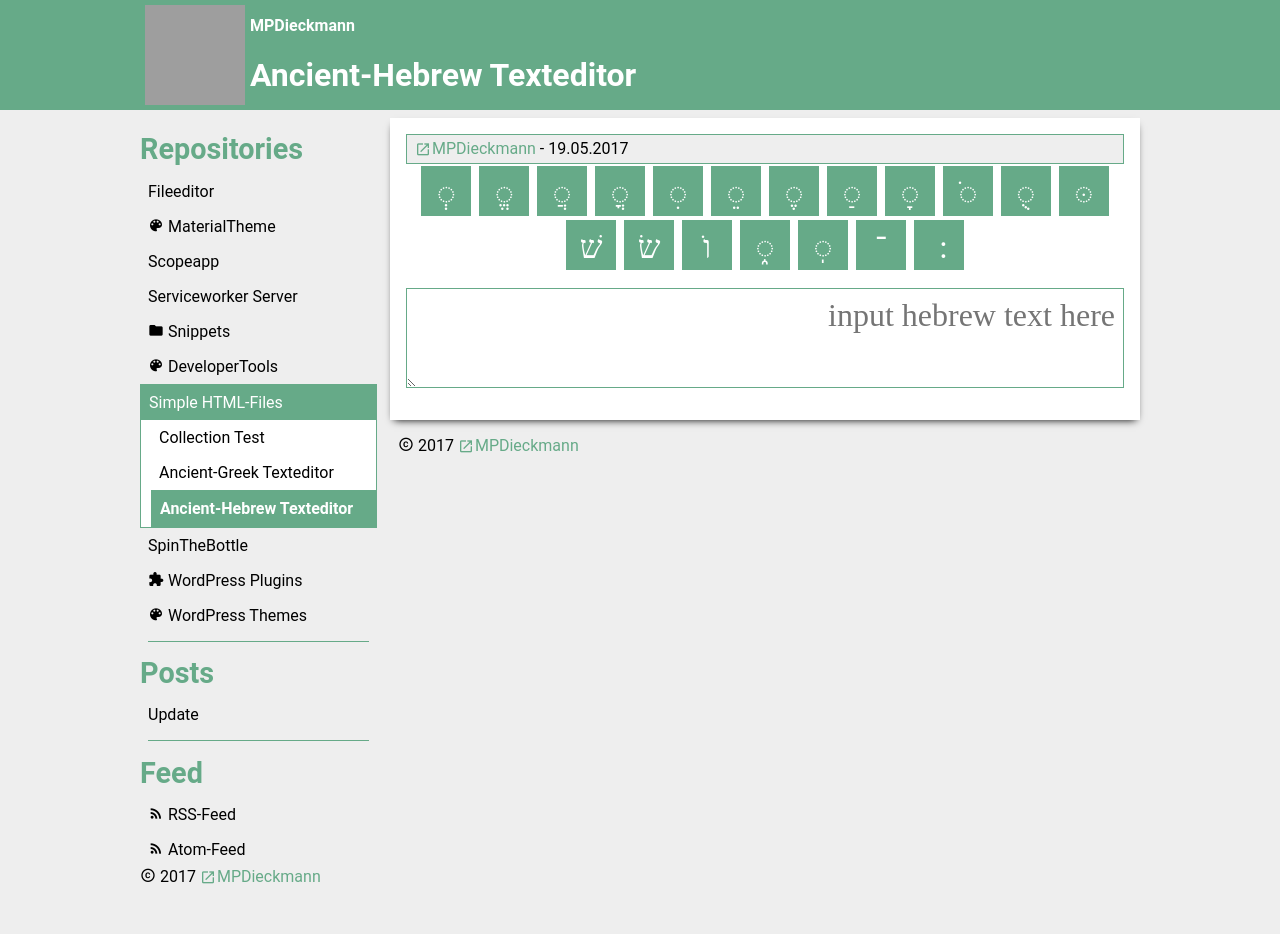
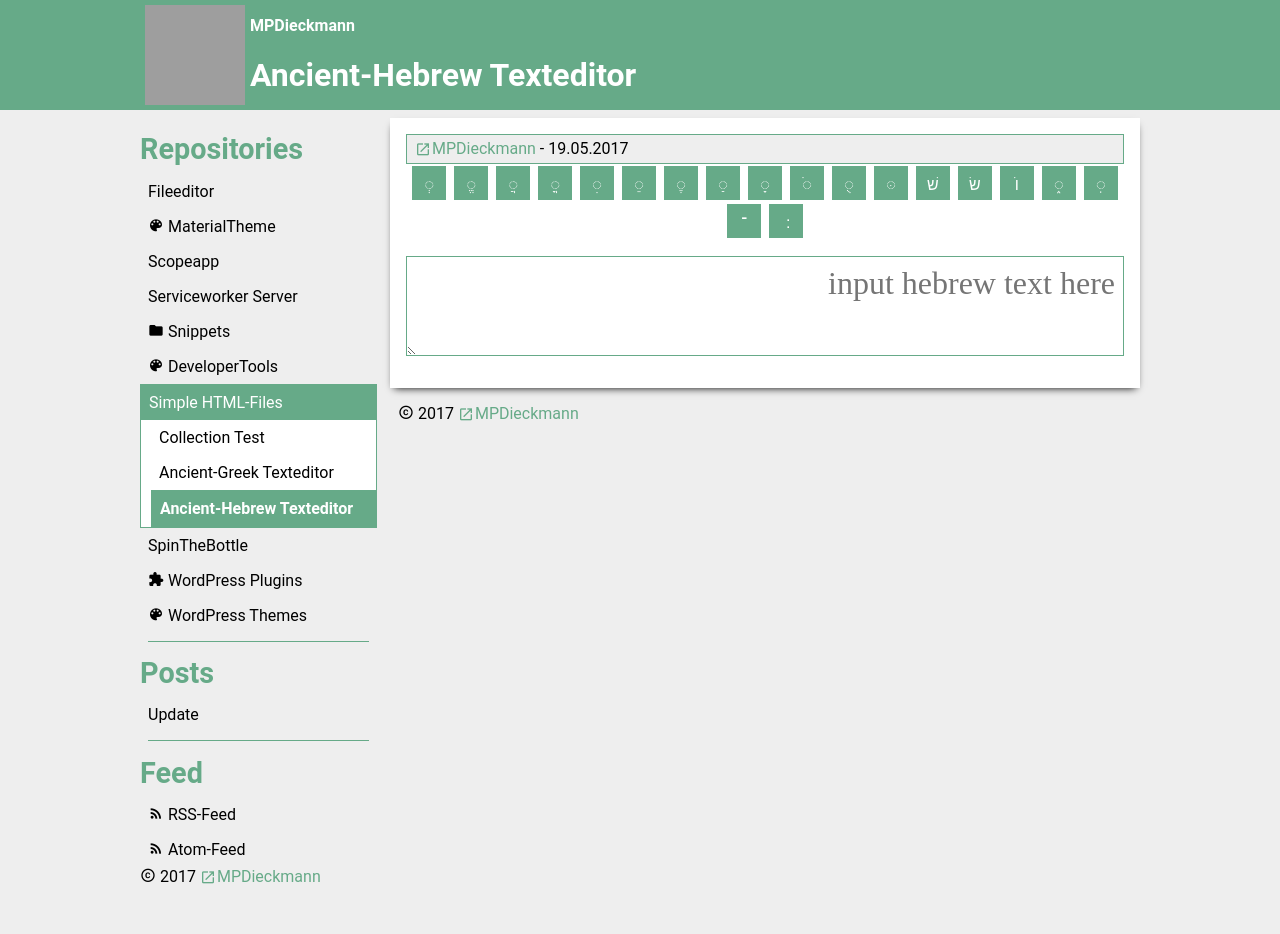
Before and after one commit to MPDieckmann/mpdieckmann.github.io, a Jekyll site: the page built from _repositories/simple/hebrew-input.html, in a window 1280 px wide. Built offline with Jekyll 4.4.1, drawn with Linux system fonts in a browser that asks for light colours; some web fonts are replaced; grey boxes are pictures that could not be loaded.

Commit message:
Update hebrew-input.html

```diff
--- a/_repositories/simple/hebrew-input.html
+++ b/_repositories/simple/hebrew-input.html
@@ -59,7 +59,7 @@ themecolor: "#6a8"
     margin: 2px;
     box-sizing: content-box;
     direction: rtl;
-    font: 2em "Times New Roman";
+/*     font: 2em "Times New Roman"; */
   }
   textarea {
     font: inherit;
```
